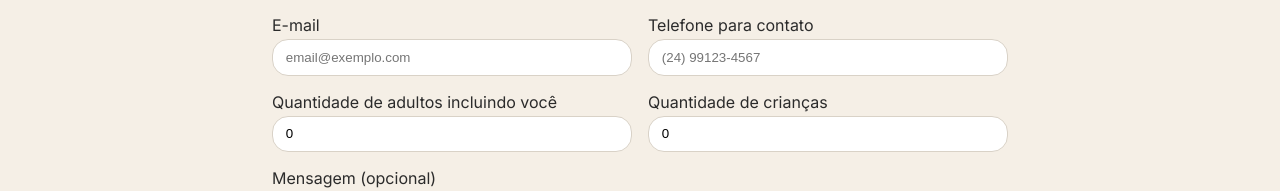
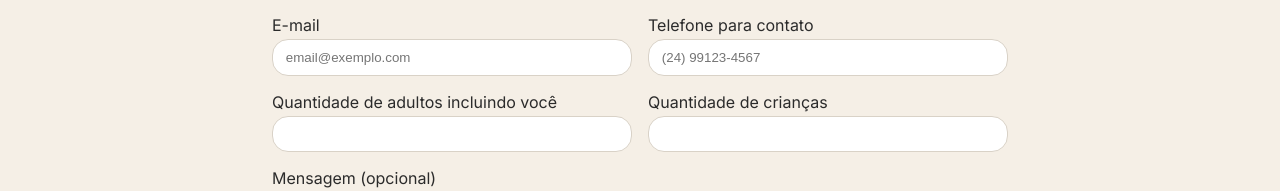
Before and after one commit to PauloEduardoCoelho/casamentoantonioisabella, a React (Vite) app: page / in a window 1280 px wide. Shown: the part 3849-4040 px from the top of the page. Built offline with nearby package versions, Linux system fonts and the light colour scheme.

Commit message:
correcao forms

```diff
--- a/package.json
+++ b/package.json
@@ -24,5 +24,5 @@
     "globals": "^16.4.0",
     "vite": "^7.1.7"
   },
-  "proxy": "https://script.google.com/macros/s/AKfycbwIGbYCAj7MlhckS6sc5FWzizR7uAJJgEaLYmokoPdmRMESRnc6KpO4ddTRMKvUrA4/exec"
+  "proxy": "https://script.google.com/macros/s/AKfycbwFrsMGz46w3OvRCmQQJEjT-j6EHJ3jxL2n95gAfNwfiV5YQa0XatiseWcdM82Qotc/exec"
 }
--- a/src/App.jsx
+++ b/src/App.jsx
@@ -6,7 +6,7 @@
   const VENUE = "Espaço de Festas Quintal do Zé Alencar";
   const ADDRESS = "Tv. Maria Gomes - Madruga, Vassouras - RJ, 27700-000";
   const PIX_KEY = "185.848.267-42";
-  const WEB_APP_URL = "https://script.google.com/macros/s/AKfycbwaLVG-c7xQhGRsHPukpVkbdVKNY8Tugilb2iTfn3emmNoi4qI8tA_NVaBY__d8K64/exec";
+  const WEB_APP_URL = "https://script.google.com/macros/s/AKfycbwFrsMGz46w3OvRCmQQJEjT-j6EHJ3jxL2n95gAfNwfiV5YQa0XatiseWcdM82Qotc/exec";
 
 
   const gifts = [
@@ -143,7 +143,7 @@
     },
   ];
 
- const [copied, setCopied] = React.useState(false);
+  const [copied, setCopied] = React.useState(false);
   const [rsvpSent, setRsvpSent] = React.useState(false);
 
   const [giftListOpen, setGiftListOpen] = React.useState(false);
@@ -424,8 +424,6 @@
                 <input
                   type="number"
                   name="adultos"
-                  min={0}
-                  defaultValue={0}
                   className="input mt-1"
                 />
               </label>
@@ -434,8 +432,6 @@
                 <input
                   type="number"
                   name="criancas"
-                  min={0}
-                  defaultValue={0}
                   className="input mt-1"
                 />
               </label>
```
